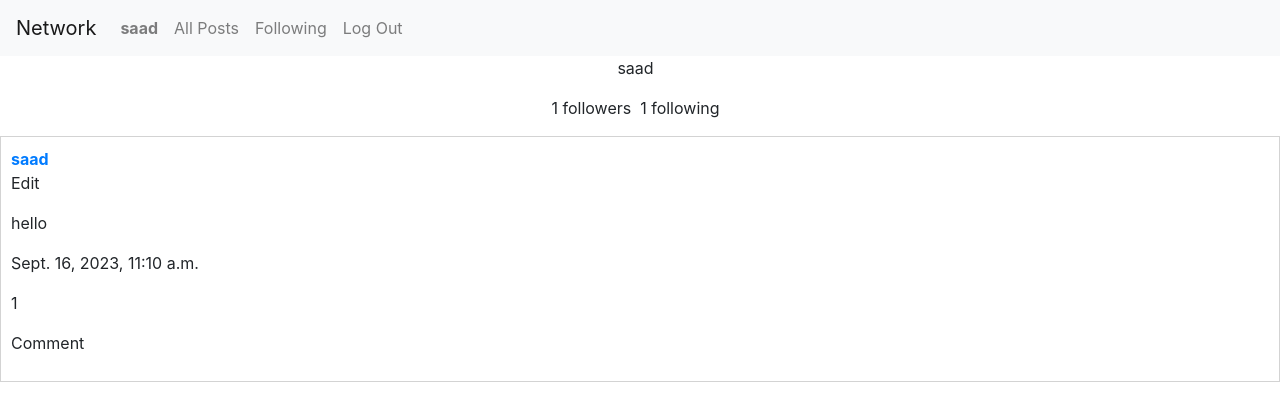
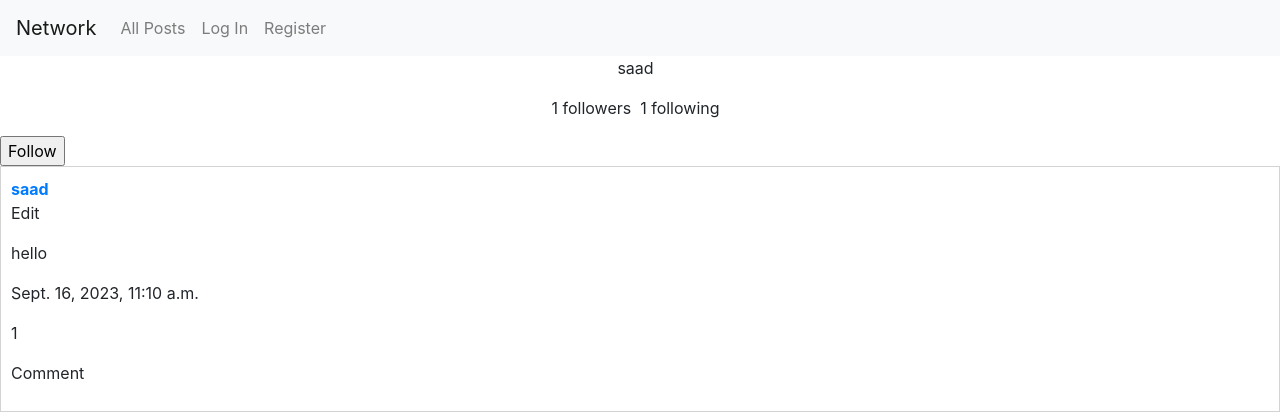
Before and after one commit to saad1551/CS50-Project4, a Django app: a page that uses network/templates/network/profile.html in a window 1280 px wide. Shown: the top 420 px of the page. Run offline with Django 3.2, Linux system fonts and the light colour scheme; data comes from the database, SQL or seed files in the repository; both versions use the stored data as it was after the commit; tables that the repository leaves empty hold one stand-in row (values such as "Sample post"); some libraries are stand-ins or nearby versions.

Commit message:
have to fix the models

```diff
--- a/network/templates/network/profile.html
+++ b/network/templates/network/profile.html
@@ -4,20 +4,25 @@
 <div class="profile">
     <div class="profile__details">
         <div class="profile__detailsUsername">
-            <p>{{ user.username }} &nbsp;</p>
+            <p>{{ profile.username }} &nbsp;</p>
         </div>
         <div class="profile__detailsFollowing">
-            <p>{{ user.followers.count }} followers &nbsp;</p>
-            <p>{{ user.following.count }} following &nbsp;</p>
+            <p>{{ profile.followers.count }} followers &nbsp;</p>
+            <p>{{ profile.following.count }} following &nbsp;</p>
         </div>
         <div class="profile__detailsAction">
-
+            {% if user != profile %}
+            <form action="{% url 'profile' profile.username %}" method="POST">
+                {% csrf_token %}
+                <input type="submit" name="follow" value="Follow">
+            </form>
+            {% endif %}
         </div>
     </div>
 </div>
 
 <div class="posts">
-{% for post in user.posts.all %}
+{% for post in profile.posts.all %}
     <div class="post">
         <div class="post__username">
             <strong><a href="{% url 'profile' post.user.username %}">{{ post.user.username }}</a></strong>
@@ -33,3 +38,6 @@
 {% endfor %}
 </div>
 {% endblock %}
+
+<script>
+</script>
--- a/network/views.py
+++ b/network/views.py
@@ -72,7 +72,15 @@ def register(request):
 
 
 def profile(request, name):
+    if request.method == "POST":
+        if request.POST.get('follow'):
+            user_to_follow = User.objects.get(username = name)
+            user_to_follow.followers.add(request.user)
+            # request.user.following.add(user_to_follow)
+        return HttpResponseRedirect(reverse("profile", kwargs={
+            "name": name
+        }))
     user = User.objects.get(username = name)
     return render(request, "network/profile.html", {
-        "user": user
+        "profile": user,
     })
```
Also changed, not shown: db.sqlite3.
